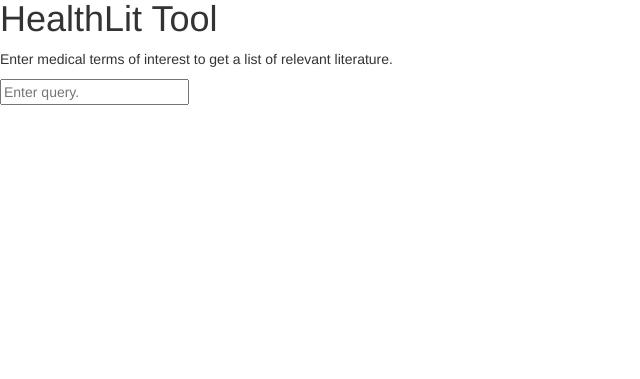
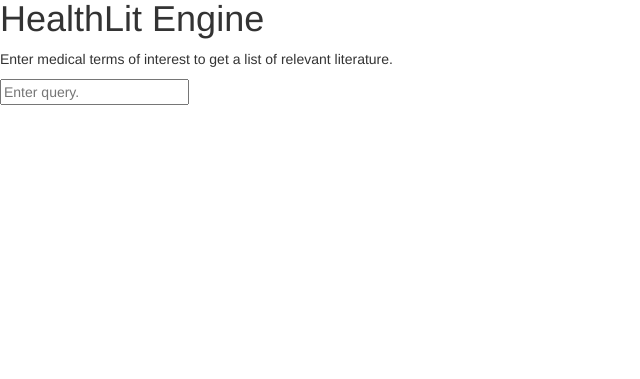
Before and after one commit to lindazy/vandyhacks2015, a Django app: template tool/templates/tool/item_list.html in a window 1280 px wide. Shown: the part 421-800 px from the top of the page, without its empty margins (0-640 px from the left). Run offline with Django 3.2, Linux system fonts and the light colour scheme; the template is opened without the code that fills it, so the values that code supplies are empty; parts of the project's set-up code (start-up, migrations or seed data) failed here and were passed over; some libraries are stand-ins or nearby versions.

Commit message:
Changed name.

```diff
--- a/tool/templates/tool/item_list.html
+++ b/tool/templates/tool/item_list.html
@@ -6,7 +6,7 @@
 		<meta http-equiv="X-UA-Compatible" content="IE=edge">
 		<meta name="viewport" content="width=device-width, initial-scale=1">
 
-		<title>HealthLit Tool</title>
+		<title>HealthLit Engine</title>
 
 		<link href="css/bootstrap.min.css" rel="stylesheet">
 		<link href="css/logo-nav.css" rel="stylesheet">
@@ -21,7 +21,7 @@
 			</a>
 		</div>
 		<div>
-			<h1>HealthLit Tool</h1>
+			<h1>HealthLit Engine</h1>
 			<p>Enter medical terms of interest to get a list of relevant literature.</p>
 		</div>
 		<div>
```
